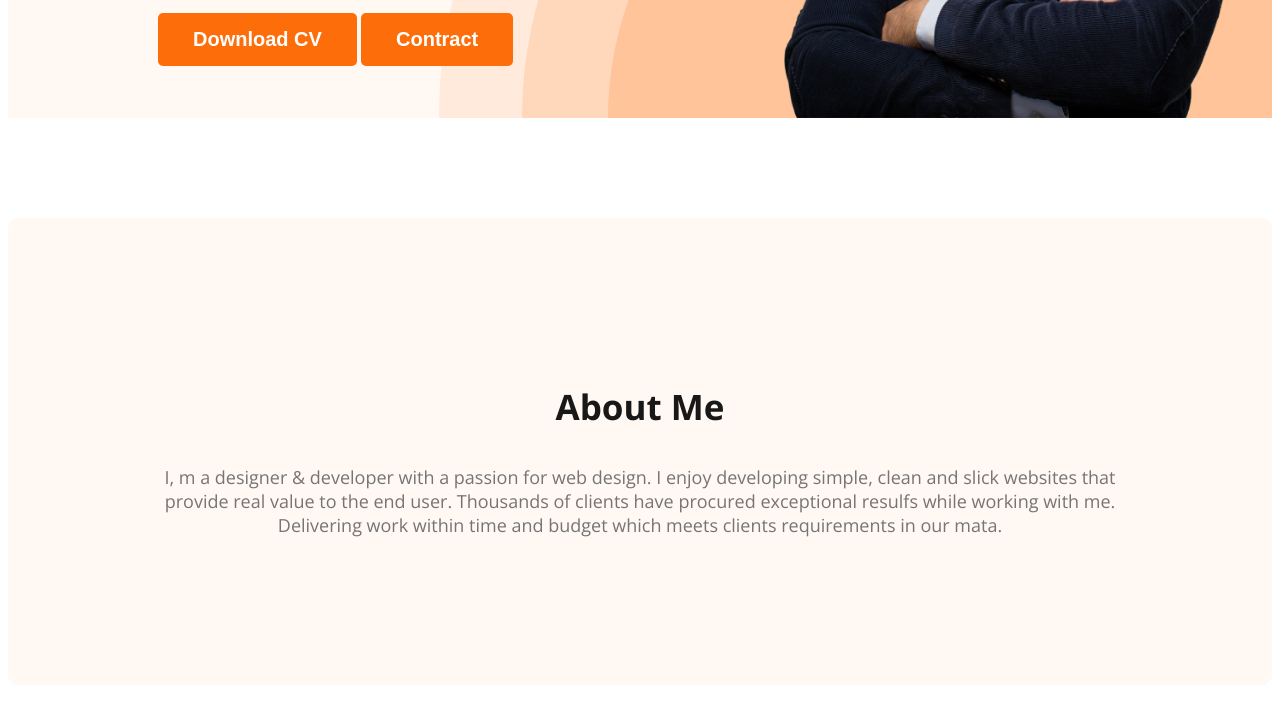
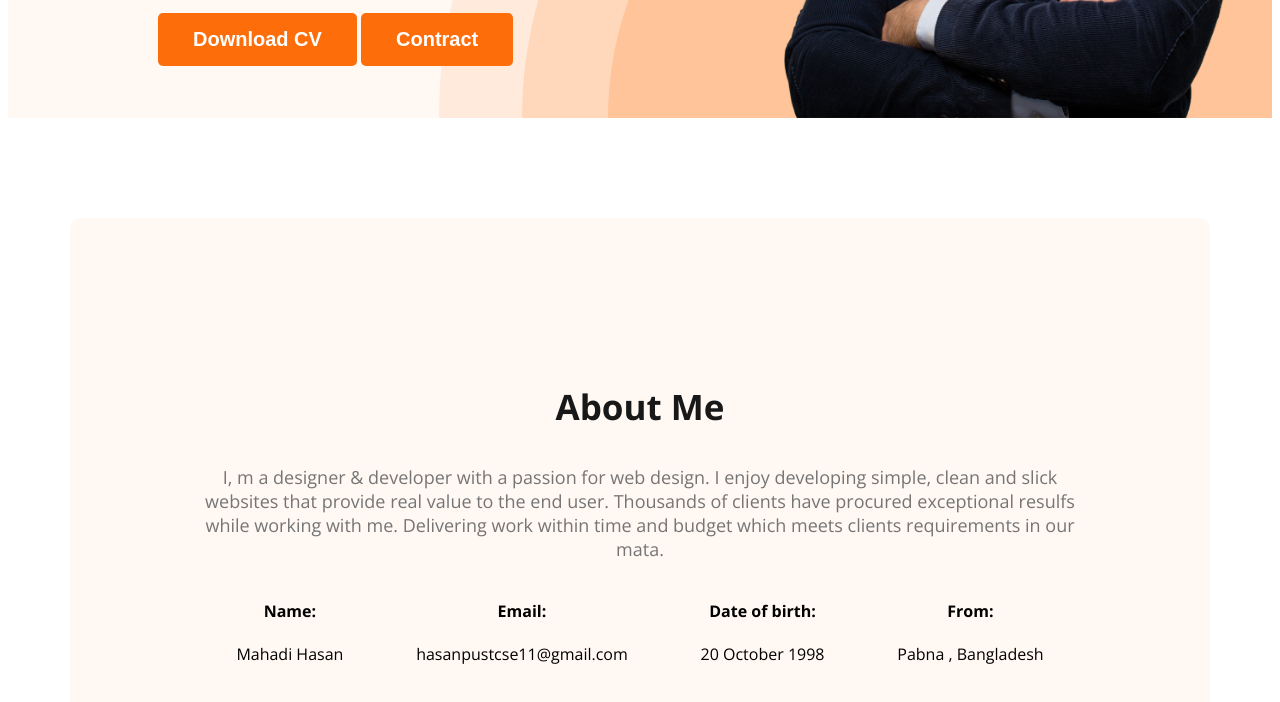
Before and after one commit to MdMahadiHasan11/web-portfolio, a plain HTML site: page index.html in a window 1280 px wide. Shown: the part 650-1352 px from the top of the page. Drawn offline with nearby package versions, Linux system fonts and the light colour scheme.

Commit message:
complete about

```diff
--- a/index.html
+++ b/index.html
@@ -40,6 +40,25 @@
             <p class="section-description">
                 I, m a designer & developer with a passion for web design. I enjoy developing simple, clean and slick websites that provide real value to the end user. Thousands of clients have procured exceptional resulfs while working with me. Delivering work within time and budget which meets clients requirements in our mata.
             </p>
+            <div class="about-info-container">
+                <!-- .about-into*4>h4.info-title+p.info-description -->
+                <div class="about-info">
+                    <h4 class="info-title">Name:</h4>
+                    <p class="info-description">Mahadi Hasan</p>
+                </div>
+                <div class="about-info">
+                    <h4 class="info-title">Email:</h4>
+                    <p class="info-description">hasanpustcse11@gmail.com</p>
+                </div>
+                <div class="about-info">
+                    <h4 class="info-title">Date of birth:</h4>
+                    <p class="info-description">20 October 1998</p>
+                </div>
+                <div class="about-info">
+                    <h4 class="info-title">From:</h4>
+                    <p class="info-description">Pabna , Bangladesh</p>
+                </div>
+            </div>
         </section>
     </main>
     <footer></footer>
--- a/style.css
+++ b/style.css
@@ -92,6 +92,10 @@ nav ul li a {
 
 /* main section start */
 /* About section start */
+main{
+    max-width: 1140px;
+    margin: 0 auto;
+}
 main .about{
     /* margin: 0 230px; */
     padding: 130px;
@@ -99,3 +103,10 @@ main .about{
     background-color:#FFF8F3 ;
     margin:100px 0px;
 }
+.about-info-container{
+    display: flex;
+    justify-content: space-around;
+}
+.about-info{
+    text-align: center;
+}
```
